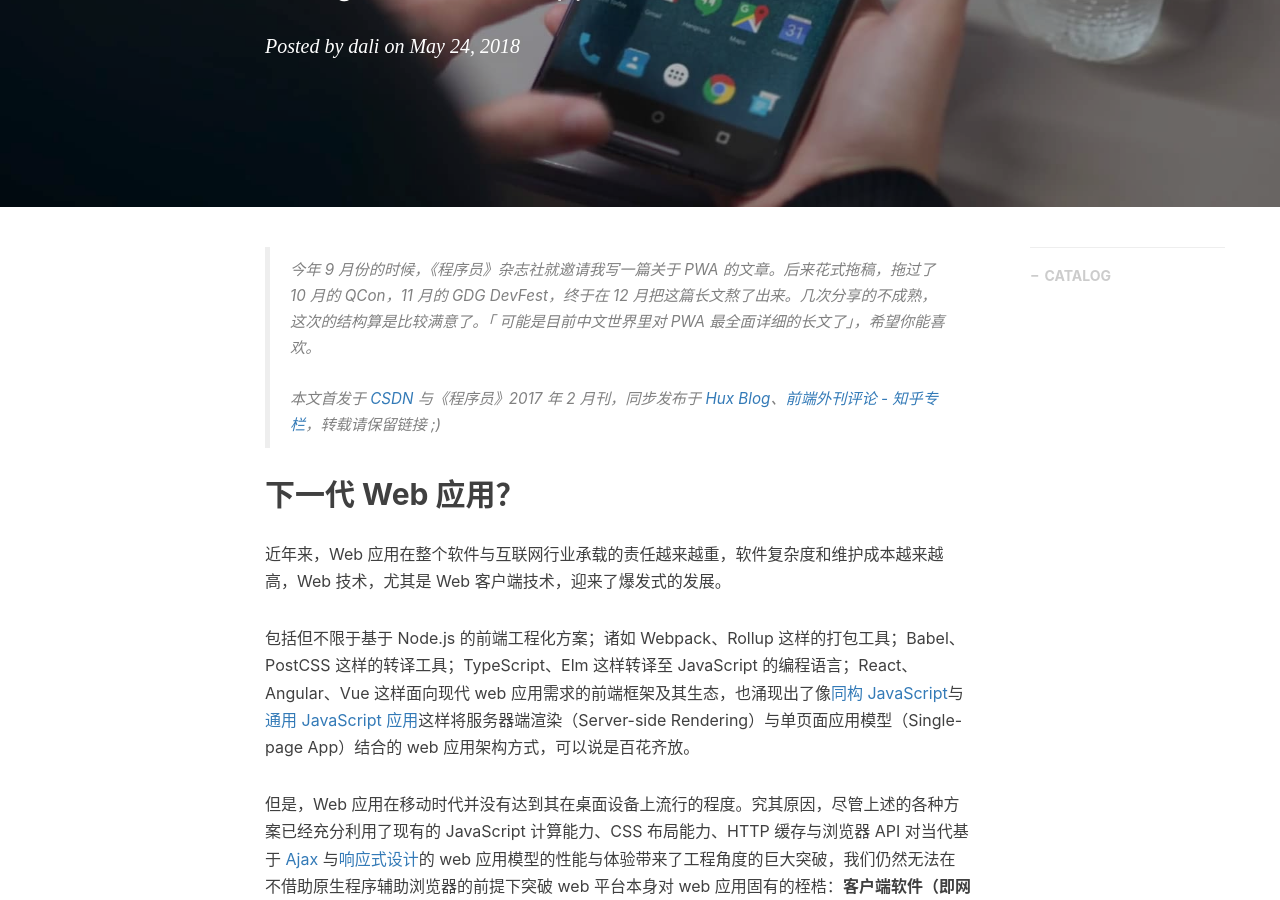
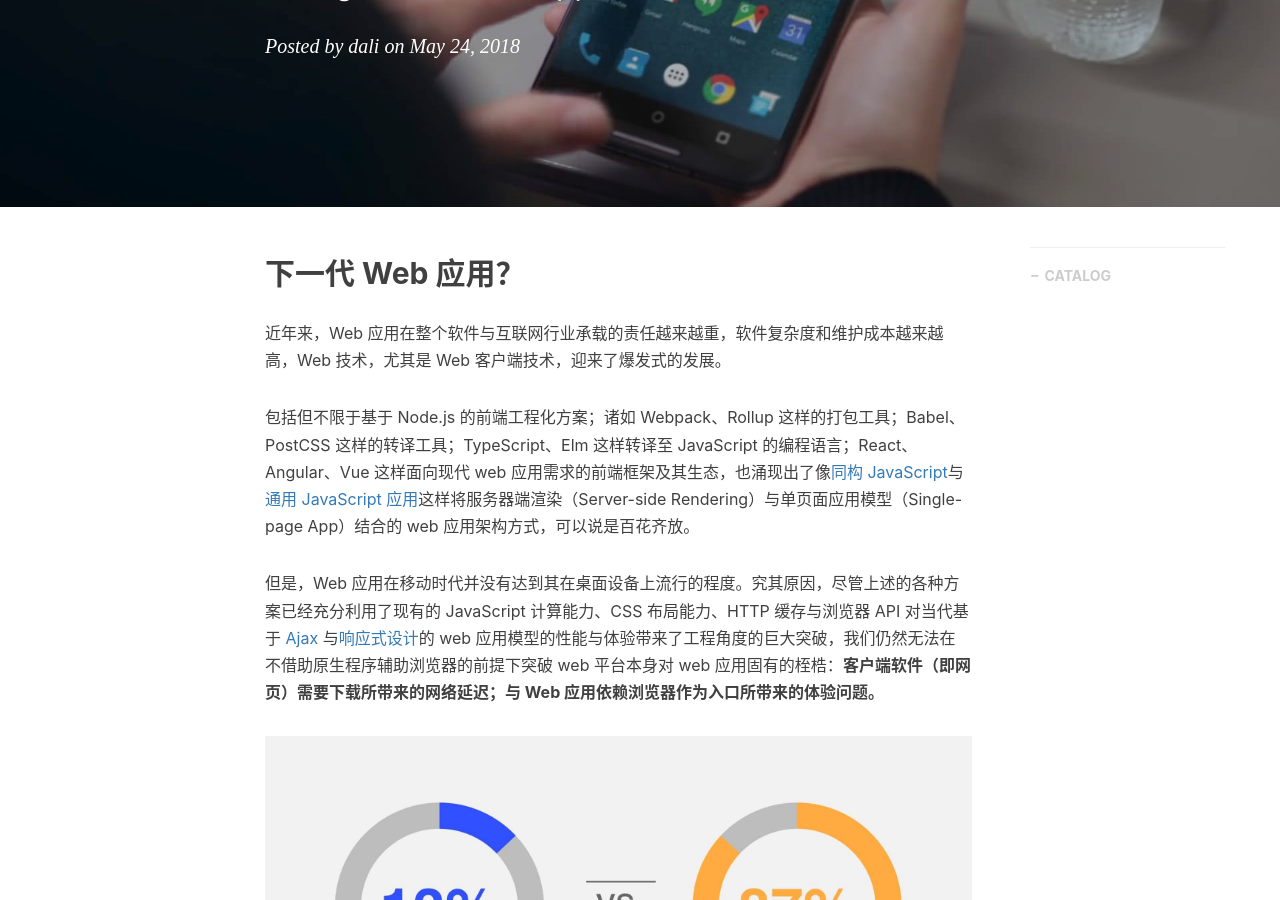
Before and after one commit to daziran123/daziran123.github.io-1, a Jekyll site: the page built from _posts/2018-05-24-nextgen-web-pwa.markdown, in a window 1280 px wide and 900 px high, scrolled down 418 px. Built offline with Jekyll 4.4.1, drawn with Linux system fonts in a browser that asks for light colours; nearby versions of some CDN libraries; comment, search, counter and statistics services are not loaded.

Commit message:
Update 2018-05-24-nextgen-web-pwa.markdown

```diff
--- a/_posts/2018-05-24-nextgen-web-pwa.markdown
+++ b/_posts/2018-05-24-nextgen-web-pwa.markdown
@@ -14,8 +14,7 @@ tags:
 ---
 
 
-> 今年 9 月份的时候，《程序员》杂志社就邀请我写一篇关于 PWA 的文章。后来花式拖稿，拖过了 10 月的 QCon，11 月的 GDG DevFest，终于在 12 月把这篇长文熬了出来。几次分享的不成熟，这次的结构算是比较满意了。「 可能是目前中文世界里对 PWA 最全面详细的长文了」，希望你能喜欢。<br><br>
-> 本文首发于 [CSDN](http://geek.csdn.net/news/detail/135595) 与《程序员》2017 年 2 月刊，同步发布于 [Hux Blog](https://huangxuan.me)、[前端外刊评论 - 知乎专栏](https://zhuanlan.zhihu.com/FrontendMagazine)，转载请保留链接 ;)
+
 
 
 ## 下一代 Web 应用？
```
